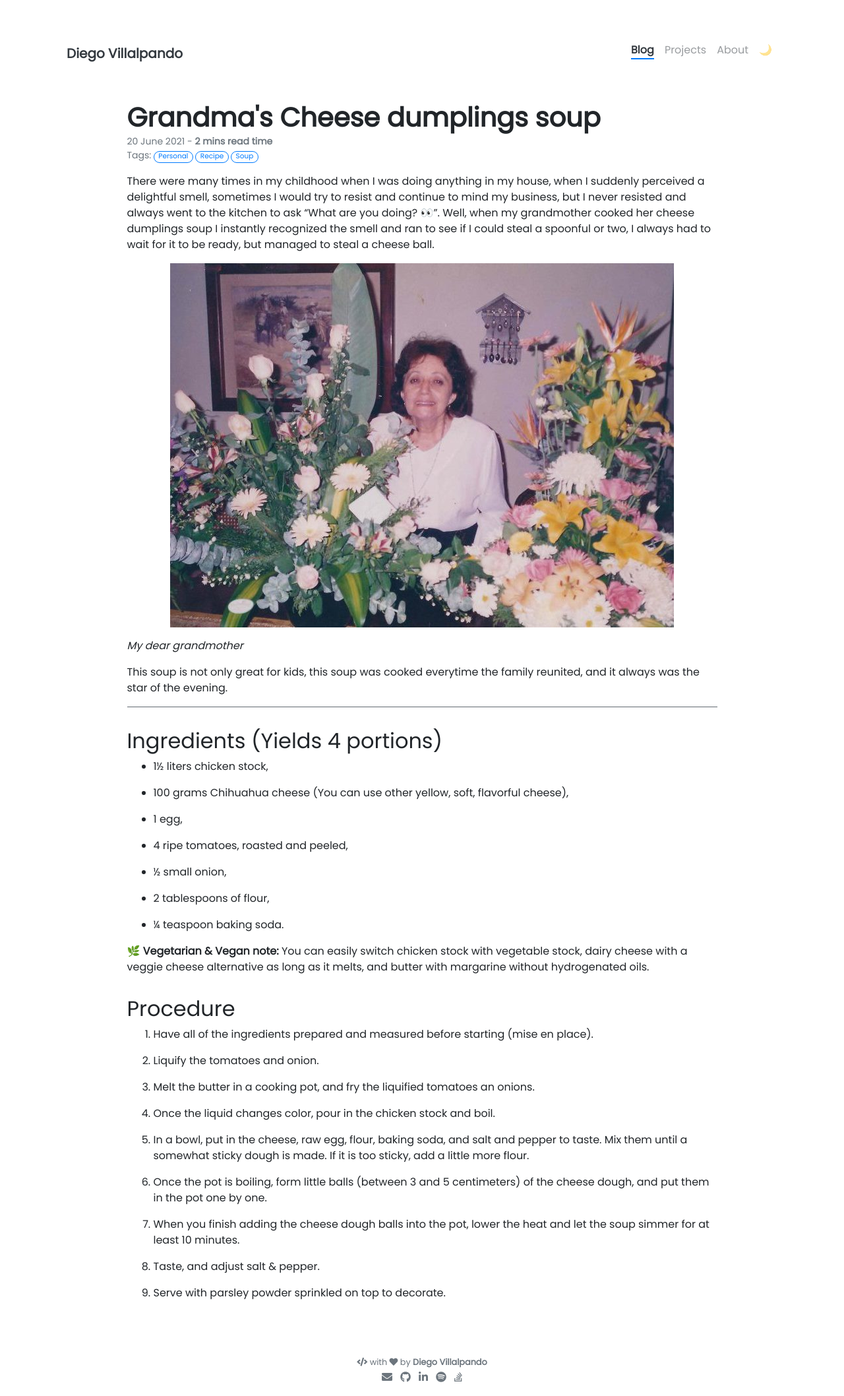
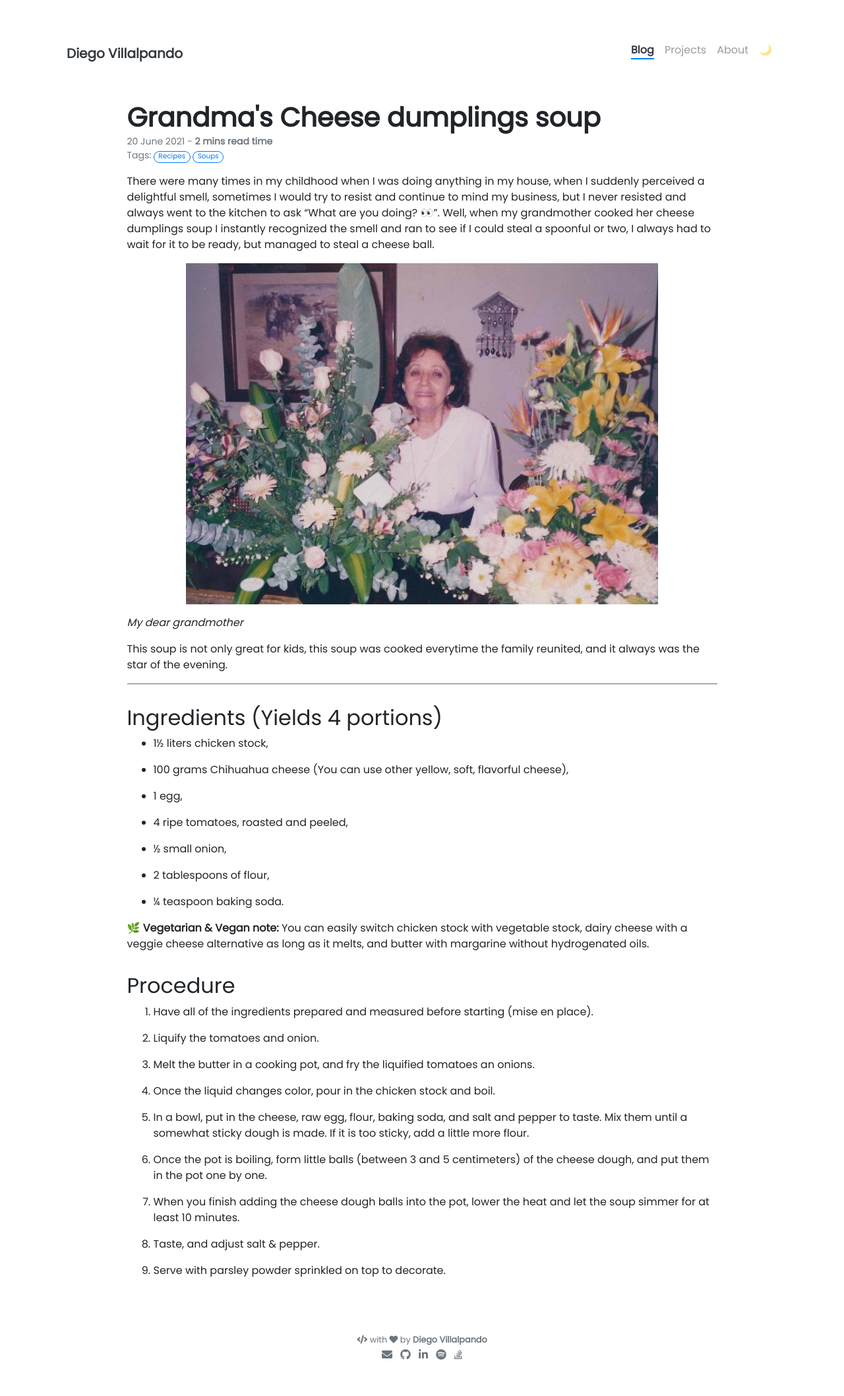
Before and after one commit to Dialvive/dialvive.dev, a Jekyll site: the page built from _posts/2021-06-20-cheese-dumplings-soup.md, in a window 1280 px wide. Shown: the whole page at 66% size. Built offline with Jekyll 4.4.1, drawn with Linux system fonts in a browser that asks for light colours; nearby versions of some CDN libraries; emoji names are drawn with the system emoji font; our own code applies the rules of GitHub Pages for plain Markdown files; comment, search, counter and statistics services are not loaded; after the commit the page ends 2082 px from its top, so only the background shows below that.

Commit message:
fix labels & img em sccs

```diff
--- a/_posts/2021-06-20-cheese-dumplings-soup.md
+++ b/_posts/2021-06-20-cheese-dumplings-soup.md
@@ -1,6 +1,6 @@
 ---
 title: Grandma's Cheese dumplings soup
-tags: [Personal, Recipe, Soup]
+tags: [Recipes, Soups]
 style: fill
 color: warning
 description: My favourite grandma's soup
--- a/_sass/_blog.scss
+++ b/_sass/_blog.scss
@@ -1,3 +1,8 @@
+em {
+  align-self: center;
+  text-align: center;
+}
+
 .search-box {
   box-shadow: none !important;
 }
@@ -16,10 +21,6 @@
 }
 
 .post {
-  em {
-    text-align: center;
-  }
-
   .post-metadata {
     font-size: 14px;
     margin-top: -6px;
@@ -51,7 +52,7 @@
 
   img:not(.emoji) {
     display: block;
-    max-width: 100%;
+    max-width: 80%;
     height: auto;
     margin: 1rem auto;
   }
```
Also changed, not shown: _posts/2021-06-20-a-new-personal-website.md (+1 -1 lines).
